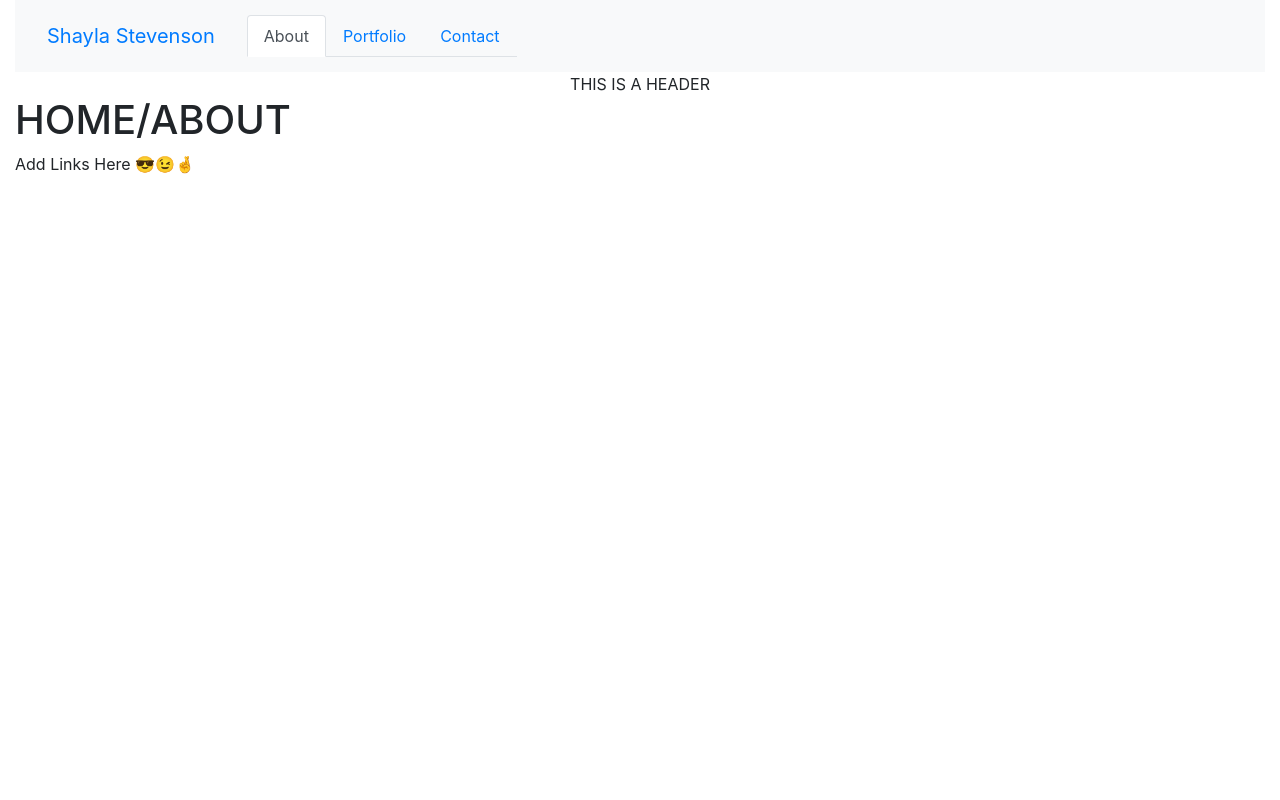
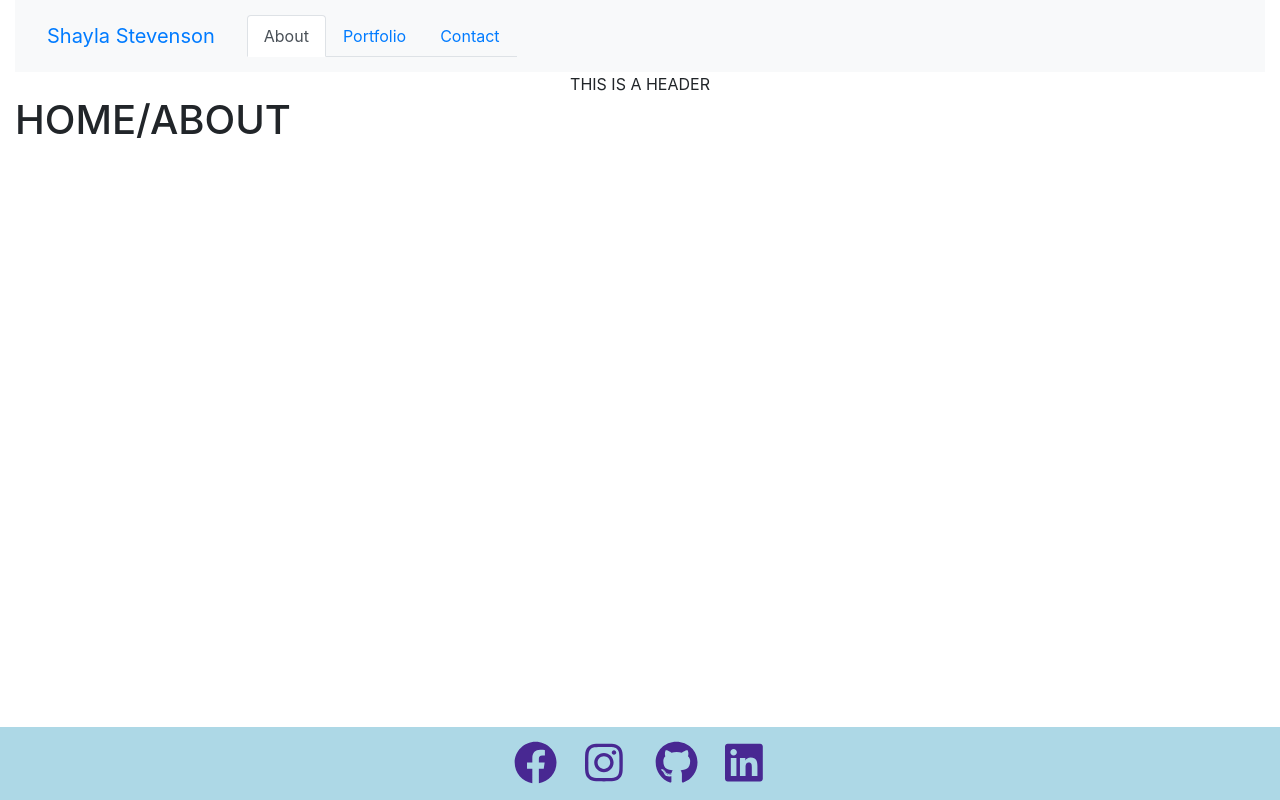
Before and after one commit to ShaylaStevenson/shayla-stevenson, a React (Create React App) app: page / in a window 1280 px wide. Built offline with nearby package versions, Linux system fonts and the light colour scheme.

Commit message:
footer and styling added

```diff
--- a/public/index.html
+++ b/public/index.html
@@ -39,6 +39,8 @@
 
       To begin the development, run `npm start` or `yarn start`.
       To create a production bundle, use `npm run build` or `yarn build`.
+
     -->
+    <link href="https://maxcdn.bootstrapcdn.com/font-awesome/4.7.0/css/font-awesome.min.css" rel="stylesheet" />
   </body>
 </html>
--- a/src/App.js
+++ b/src/App.js
@@ -3,6 +3,8 @@ import React from "react";
 import PortfolioContainer from "./components/PortfolioContainer";
 import './index.css';
 
+
+
 const App = () => <PortfolioContainer />;
 
 export default App;
--- a/src/components/Footer/index.js
+++ b/src/components/Footer/index.js
@@ -1,12 +1,77 @@
 import React from "react";
 import "./style.css";
+// get our fontawesome imports
+
+import { FontAwesomeIcon } from "@fortawesome/react-fontawesome";
+import { faFacebook, faLinkedin, faInstagram, faGithub } from "@fortawesome/free-brands-svg-icons";
 
 function Footer() {
   return (
-    <footer className="footer">
-      <span>Add Links Here 😎😉🤞</span>
-    </footer>
+    // <footer className="footer">
+    //   <span>Add Links Here 😎😉🤞</span>
+    // </footer>
+    <footer className="container-fluid custom-footer fixed-bottom p-1">
+    <div className="row">
+        <div className="col-3">
+            <a href="https://www.facebook.com/shayla.stevenson.165" target="_blank" rel="noreferrer">
+                <FontAwesomeIcon className="icon"icon={faFacebook} />
+            </a>
+        </div>
+
+        <div className="col-3">
+            <a href="https://www.instagram.com/shayla711/" target="_blank" rel="noreferrer">
+                <FontAwesomeIcon className="icon" icon={faInstagram} />
+            </a>
+        </div>
+
+        <div className="col-3">
+            <a href="https://github.com/ShaylaStevenson" target="_blank" rel="noreferrer">
+                <FontAwesomeIcon className="icon"icon={faGithub} />
+            </a>
+        </div>
+
+        <div className="col-3">
+            <a href="https://www.linkedin.com/in/shayla-stevenson-806143200/" target="_blank" rel="noreferrer">
+            <FontAwesomeIcon className="icon"icon={faLinkedin} />
+            </a>
+        </div>
+
+    </div>
+</footer>
+
+
+
   );
 }
 
 export default Footer;
+
+// <!--Footer-->
+    <footer className="container-fluid custom-footer fixed-bottom p-1">
+        <div className="row">
+            <div className="col-3">
+                <a href="https://www.facebook.com/shayla.stevenson.165" target="_blank" rel="noreferrer">
+                    <i className="fab fa-facebook"></i>
+                </a>
+            </div>
+
+            <div className="col-3">
+                <a href="https://www.instagram.com/shayla711/" target="_blank" rel="noreferrer">
+                    <i className="fab fa-instagram"></i>
+                </a>
+            </div>
+
+            <div className="col-3">
+                <a href="https://github.com/ShaylaStevenson" target="_blank" rel="noreferrer">
+                    <i className="fab fa-github"></i>
+                </a>
+            </div>
+
+            <div className="col-3">
+                <a href="https://www.linkedin.com/in/shayla-stevenson-806143200/" target="_blank" rel="noreferrer">
+                    <i className="fab fa-linkedin-in"></i>
+                </a>
+            </div>
+
+        </div>
+    </footer>
--- a/src/components/Footer/style.css
+++ b/src/components/Footer/style.css
@@ -0,0 +1,14 @@
+.custom-footer {
+    background-color: lightblue;
+    font-size: calc(24px + 1.5vw);
+    display: flex;
+    justify-content: center;
+}
+
+.custom-footer .icon {
+    color: rgb(72, 40, 146);
+}
+
+.custom-footer .icon:hover {
+    color: rgb(240, 149, 14);
+}
```
Also changed, not shown: package.json (+11 -6 lines), 7 other files (tests, documents, lock files or other folders).
